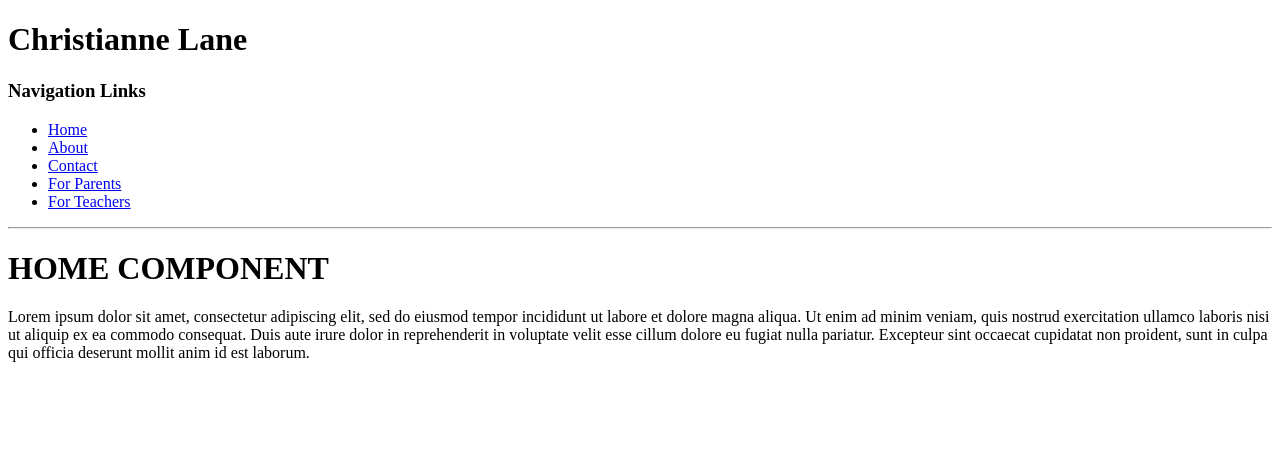
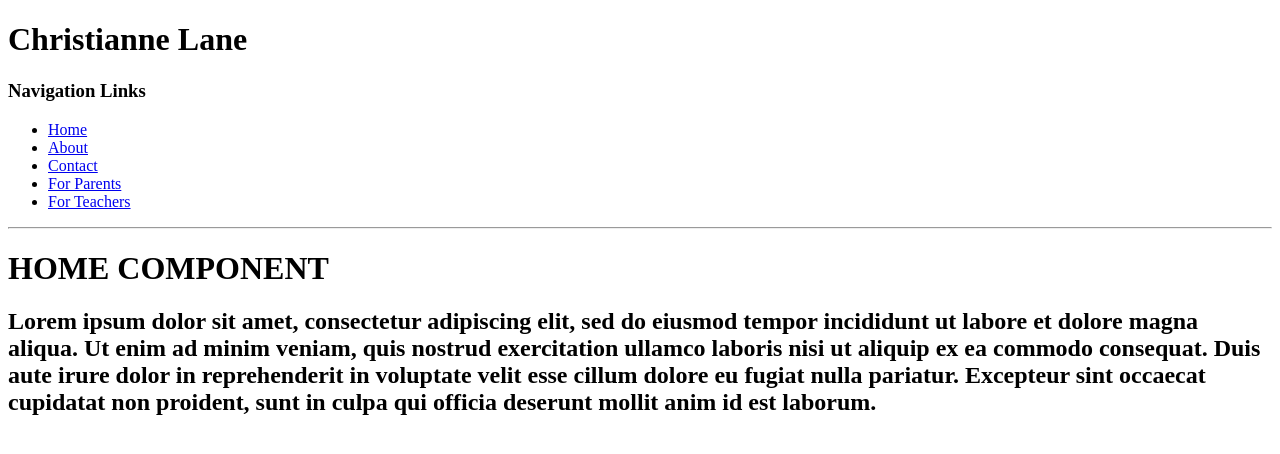
Before and after one commit to palminski/kind-aunty, an Angular app: page / in a window 1280 px wide. Shown: the top 454 px of the page. Built offline with nearby package versions, Linux system fonts and the light colour scheme.

Commit message:
added new script

```diff
--- a/package.json
+++ b/package.json
@@ -6,7 +6,8 @@
     "start": "ng serve",
     "build": "ng build",
     "watch": "ng build --watch --configuration development",
-    "test": "ng test"
+    "test": "ng test",
+    "publish": "ng build --configuration=production --base-href \"https://palminski.github.io/kind-aunty/\" && npx angular-cli-ghpages --dir=dist/kind-aunty"
   },
   "private": true,
   "dependencies": {
--- a/src/app/home/home.component.html
+++ b/src/app/home/home.component.html
@@ -1,2 +1,2 @@
 <h1>HOME COMPONENT</h1>
-<p>Lorem ipsum dolor sit amet, consectetur adipiscing elit, sed do eiusmod tempor incididunt ut labore et dolore magna aliqua. Ut enim ad minim veniam, quis nostrud exercitation ullamco laboris nisi ut aliquip ex ea commodo consequat. Duis aute irure dolor in reprehenderit in voluptate velit esse cillum dolore eu fugiat nulla pariatur. Excepteur sint occaecat cupidatat non proident, sunt in culpa qui officia deserunt mollit anim id est laborum.</p>
+<h2>Lorem ipsum dolor sit amet, consectetur adipiscing elit, sed do eiusmod tempor incididunt ut labore et dolore magna aliqua. Ut enim ad minim veniam, quis nostrud exercitation ullamco laboris nisi ut aliquip ex ea commodo consequat. Duis aute irure dolor in reprehenderit in voluptate velit esse cillum dolore eu fugiat nulla pariatur. Excepteur sint occaecat cupidatat non proident, sunt in culpa qui officia deserunt mollit anim id est laborum.</h2>
```
